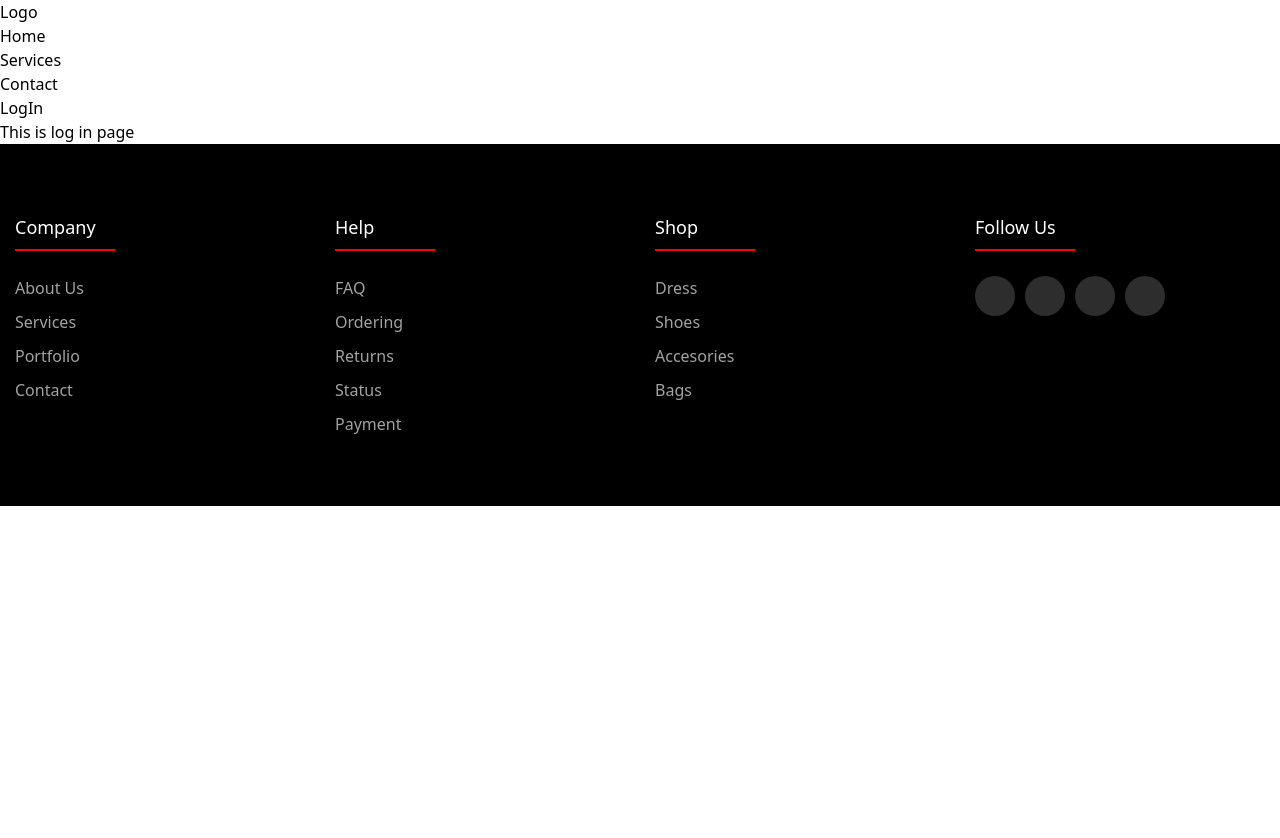
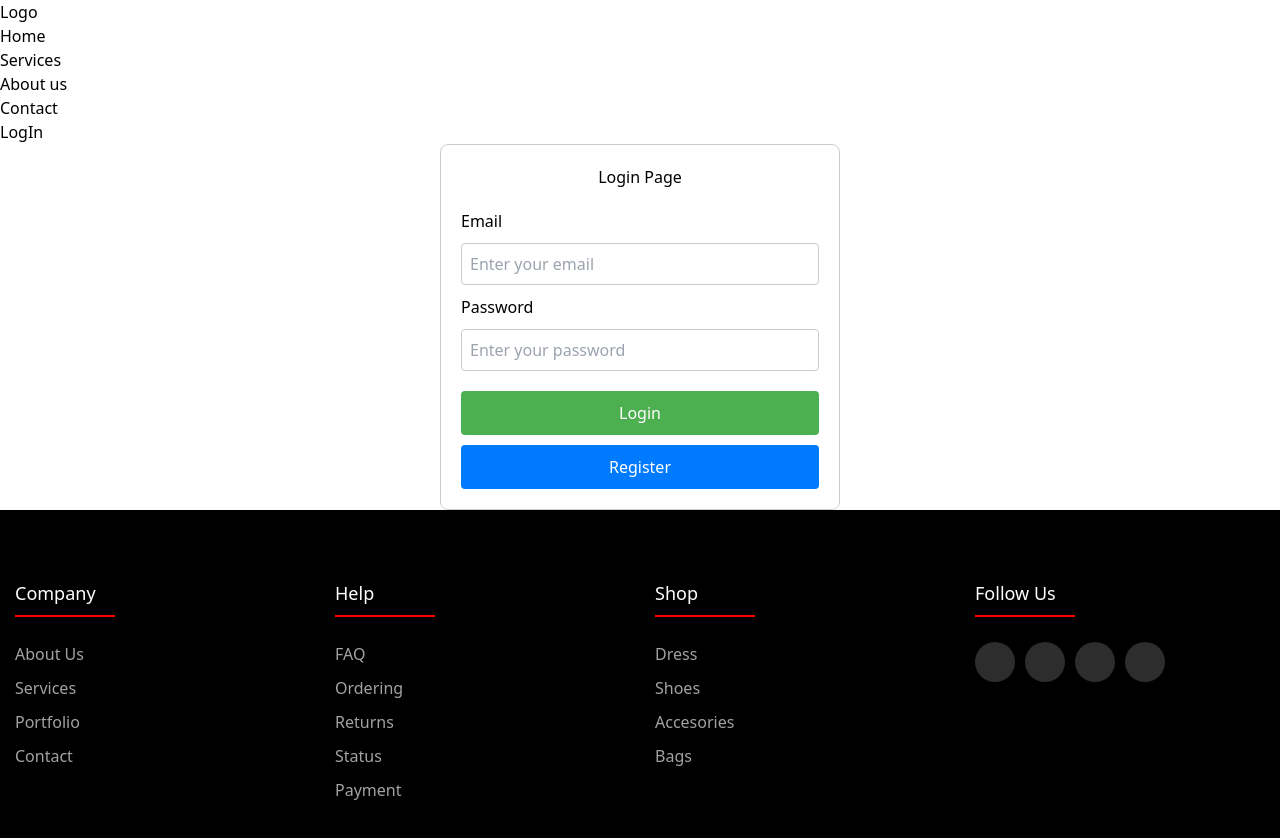
Before and after one commit to Codeer-man/web-dev, a React (Vite) app in the folder react/my-app/: page /login in a window 1280 px wide. Shown: the top 838 px of the page. Before the commit the page ends 800 px from the top, so only its background shows below. Built offline with nearby package versions, Linux system fonts and the light colour scheme.

Commit message:
props and state

```diff
--- a/react/my-app/package.json
+++ b/react/my-app/package.json
@@ -10,6 +10,7 @@
     "preview": "vite preview"
   },
   "dependencies": {
+    "framer-motion": "^11.15.0",
     "react": "^18.3.1",
     "react-dom": "^18.3.1",
     "react-router-dom": "^7.1.1"
--- a/react/my-app/src/components/Navbar/Navbar.jsx
+++ b/react/my-app/src/components/Navbar/Navbar.jsx
@@ -33,6 +33,15 @@ export default function Navbar() {
           </li>
           <li>
             <NavLink
+              to="/aboutus"
+              className="text-black text-lg relative hover:text-white transition-transform transform hover:scale-110 duration-300"
+              activeClassName="underline decoration-2 decoration-white"
+            >
+              About us
+            </NavLink>
+          </li>
+          <li>
+            <NavLink
               to="/Contact"
               className="text-black text-lg relative hover:text-white transition-transform transform hover:scale-110 duration-300"
               activeClassName="underline decoration-2 decoration-white"
--- a/react/my-app/src/pages/Aboutus.jsx
+++ b/react/my-app/src/pages/Aboutus.jsx
@@ -1,9 +1,17 @@
-import React from 'react'
+import { useState } from "react"
+
 
 export default function Aboutus() {
+  const [count,setCount] =useState(0);
+
+  const IncreaseCount = ()=>{
+    setCount(count+1)
+  }
   return (
     <div>
-      <h1>This is about us page</h1>
+      <h1>current count{count} </h1>
+    <button onClick={IncreaseCount}>Increase</button>
+
     </div>
   )
 }
--- a/react/my-app/src/pages/Home.jsx
+++ b/react/my-app/src/pages/Home.jsx
@@ -1,9 +1,12 @@
-import React from 'react'
+import { Child } from "./contactus"
 
 export default function Home() {
+
+  const message = "hello pokhara"
   return (
-    <div>
+    <div className="h-screen w-screen"  >
       <h1>This is Home page</h1>
+      <Child ContactMessage={message}/>
     </div>
   )
 }
--- a/react/my-app/src/pages/Services.jsx
+++ b/react/my-app/src/pages/Services.jsx
@@ -2,9 +2,72 @@ import React from 'react'
 
 export default function Services() {
   return (
-    <div>
-        <h1 >This is service page</h1>
+    <div className="min-h-screen bg-gray-100">
+      {/* Hero Section */}
+      <div className="bg-gradient-to-r from-green-500 to-teal-600 text-white py-20">
+        <div className="max-w-7xl mx-auto px-6 text-center">
+          <h1 className="text-4xl md:text-6xl font-bold mb-6">
+            Our Services
+          </h1>
+          <p className="text-lg md:text-xl mb-8">
+            Discover a wide range of services tailored to meet your needs.
+          </p>
+        </div>
+      </div>
 
+      {/* Services Section */}
+      <div className="py-16">
+        <div className="max-w-7xl mx-auto px-6 text-center">
+          <h2 className="text-3xl font-semibold mb-6">What We Offer</h2>
+          <div className="grid grid-cols-1 md:grid-cols-3 gap-8">
+            <div className="bg-white shadow-md rounded-lg p-6">
+              <h3 className="text-xl font-bold mb-4">Web Development</h3>
+              <p className="text-gray-600">
+                Create stunning and responsive websites to grow your business.
+              </p>
+            </div>
+            <div className="bg-white shadow-md rounded-lg p-6">
+              <h3 className="text-xl font-bold mb-4">Mobile App Development</h3>
+              <p className="text-gray-600">
+                Build high-quality mobile applications for Android and iOS.
+              </p>
+            </div>
+            <div className="bg-white shadow-md rounded-lg p-6">
+              <h3 className="text-xl font-bold mb-4">SEO Optimization</h3>
+              <p className="text-gray-600">
+                Enhance your website's visibility on search engines.
+              </p>
+            </div>
+            <div className="bg-white shadow-md rounded-lg p-6">
+              <h3 className="text-xl font-bold mb-4">Graphic Design</h3>
+              <p className="text-gray-600">
+                Craft visually appealing designs for your brand.
+              </p>
+            </div>
+            <div className="bg-white shadow-md rounded-lg p-6">
+              <h3 className="text-xl font-bold mb-4">Digital Marketing</h3>
+              <p className="text-gray-600">
+                Promote your business online with our expert strategies.
+              </p>
+            </div>
+            <div className="bg-white shadow-md rounded-lg p-6">
+              <h3 className="text-xl font-bold mb-4">Consulting Services</h3>
+              <p className="text-gray-600">
+                Get expert advice to drive your business forward.
+              </p>
+            </div>
+          </div>
+        </div>
+      </div>
+
+      {/* Footer */}
+      <footer className="bg-gray-800 text-white py-8">
+        <div className="max-w-7xl mx-auto px-6 text-center">
+          <p className="text-sm">
+            &copy; {new Date().getFullYear()} Your Company. All rights reserved.
+          </p>
+        </div>
+      </footer>
     </div>
-  )
+  );
 }
--- a/react/my-app/src/pages/contactus.jsx
+++ b/react/my-app/src/pages/contactus.jsx
@@ -1,10 +1,13 @@
-import React from 'react'
+export const Child = ({ ContactMessage }) => {
+  return <h1>{ContactMessage}</h1>;
+};
 
-export default function contactus() {
+export default function ContactUs() {
+  const message = "Hello from contact message";
   return (
     <div>
-      <h1>This is contact is pasge</h1>
-
+      <Child ContactMessage={message} />
+      <h1>This is contact us page</h1>
     </div>
-  )
+  );
 }
--- a/react/my-app/src/pages/login.jsx
+++ b/react/my-app/src/pages/login.jsx
@@ -1,10 +1,197 @@
-import React from 'react'
+import { useState } from "react";
 
-export default function login() {
+const Login = () => {
+  // State variables for email, password, and error message
+  const [email, setEmail] = useState("");
+  const [password, setPassword] = useState("");
+  const [error, setError] = useState("");
+  const [isAuthenticated, setIsAuthenticated] = useState(false);
+
+  // State for storing registered email and password
+  const [storedEmail, setStoredEmail] = useState("");
+  const [storedPassword, setStoredPassword] = useState("");
+
+  // Function to validate password (at least 6 characters and one special character)
+  const validatePassword = (password) => {
+    const passwordRegex = /^(?=.*[!@#$%^&*])[A-Za-z\d@$!%*?&]{6,}$/;
+    return passwordRegex.test(password);
+  };
+
+  // Handle login
+  const handleSubmit = (e) => {
+    e.preventDefault();
+
+    if (!validatePassword(password)) {
+      setError(
+        "Password must be at least 6 characters long and include at least one special character."
+      );
+      return;
+    }
+
+    // Check if the credentials match the registered ones
+    if (email === storedEmail && password === storedPassword) {
+      setError("");
+      setIsAuthenticated(true);
+      alert("Login Successful");
+    } else {
+      setError("Invalid email or password. Please try again.");
+    }
+  };
+
+  // Handle user registration (store email and password in state)
+  const handleRegister = () => {
+    if (!validatePassword(password)) {
+      setError(
+        "Password must be at least 6 characters long and include at least one special character."
+      );
+      return;
+    }
+
+    // Store email and password in state
+    setStoredEmail(email);
+    setStoredPassword(password);
+
+    setError("");
+    alert("Registration Successful. You can now log in.");
+  };
+
   return (
-    <div>
-      <h1>This is log in page</h1>
+    <div
+      style={{
+        maxWidth: "400px",
+        margin: "0 auto",
+        padding: "20px",
+        border: "1px solid #ccc",
+        borderRadius: "8px",
+      }}
+    >
+      <h1 style={{ textAlign: "center", marginBottom: "20px" }}>
+        {isAuthenticated ? "Welcome Back!" : "Login Page"}
+      </h1>
 
+      {/* Form to login */}
+      <form onSubmit={handleSubmit}>
+        {/* Email input */}
+        <div>
+          <label htmlFor="email">Email</label>
+          <input
+            type="email"
+            id="email"
+            value={email}
+            onChange={(e) => setEmail(e.target.value)}
+            placeholder="Enter your email"
+            required
+            style={{
+              width: "100%",
+              padding: "8px",
+              margin: "10px 0",
+              borderRadius: "4px",
+              border: "1px solid #ccc",
+            }}
+          />
+        </div>
+
+        {/* Password input */}
+        <div>
+          <label htmlFor="password">Password</label>
+          <input
+            type="password"
+            id="password"
+            value={password}
+            onChange={(e) => setPassword(e.target.value)}
+            placeholder="Enter your password"
+            required
+            style={{
+              width: "100%",
+              padding: "8px",
+              margin: "10px 0",
+              borderRadius: "4px",
+              border: "1px solid #ccc",
+            }}
+          />
+        </div>
+
+        {/* Error message */}
+        {error && <p style={{ color: "red", textAlign: "center" }}>{error}</p>}
+
+        {/* Login Button */}
+        <button
+          type="submit"
+          style={{
+            width: "100%",
+            padding: "10px",
+            backgroundColor: "#4CAF50",
+            color: "white",
+            fontSize: "16px",
+            borderRadius: "4px",
+            border: "none",
+            marginTop: "10px",
+          }}
+        >
+          Login
+        </button>
+      </form>
+
+      {/* Register Button */}
+      <button
+        onClick={handleRegister}
+        style={{
+          width: "100%",
+          padding: "10px",
+          backgroundColor: "#007bff",
+          color: "white",
+          fontSize: "16px",
+          borderRadius: "4px",
+          border: "none",
+          marginTop: "10px",
+        }}
+      >
+        Register
+      </button>
+
+      {/* Displaying Registered Data after Successful Login */}
+      {isAuthenticated && storedEmail && storedPassword && (
+        <div style={{ marginTop: "20px" }}>
+          <h2>Registered User</h2>
+          <table
+            border="1"
+            cellPadding="10"
+            style={{
+              width: "100%",
+              borderCollapse: "collapse",
+              textAlign: "center",
+            }}
+          >
+            <thead>
+              <tr>
+                <th>Email</th>
+                <th>Password</th>
+              </tr>
+            </thead>
+            <tbody>
+              <tr>
+                <td>{storedEmail}</td>
+                <td>
+                  <input
+                    type="password"
+                    value={storedPassword}
+                    disabled
+                    style={{
+                      width: "100%",
+                      padding: "8px",
+                      textAlign: "center",
+                      border: "none",
+                      backgroundColor: "transparent",
+                    }}
+                  />
+                </td>
+              </tr>
+            </tbody>
+          </table>
+        </div>
+      )}
     </div>
-  )
-}
+  );
+};
+
+export default Login;
```
Also changed, not shown: 1 other file (tests, documents, lock files or other folders).
